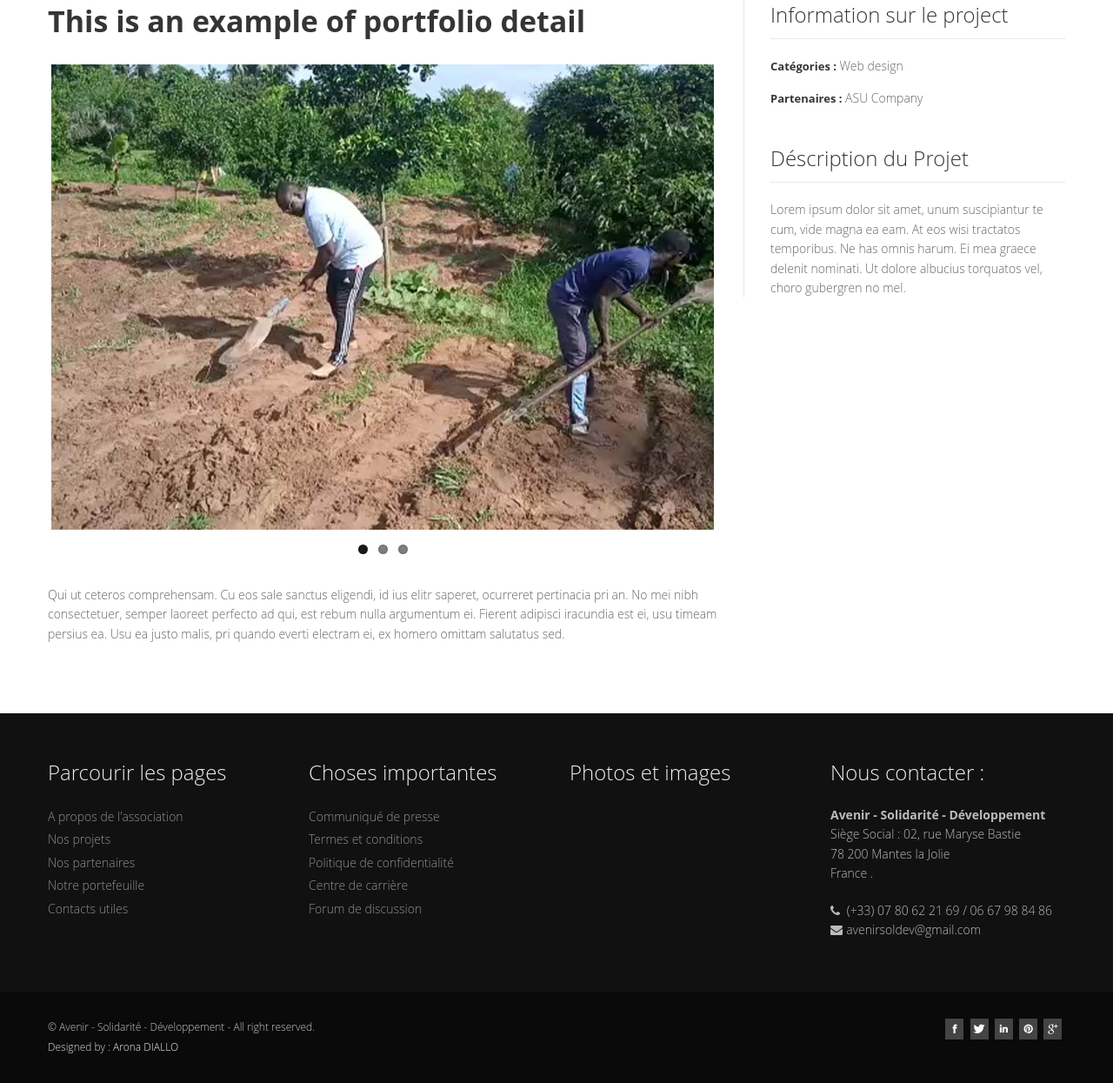
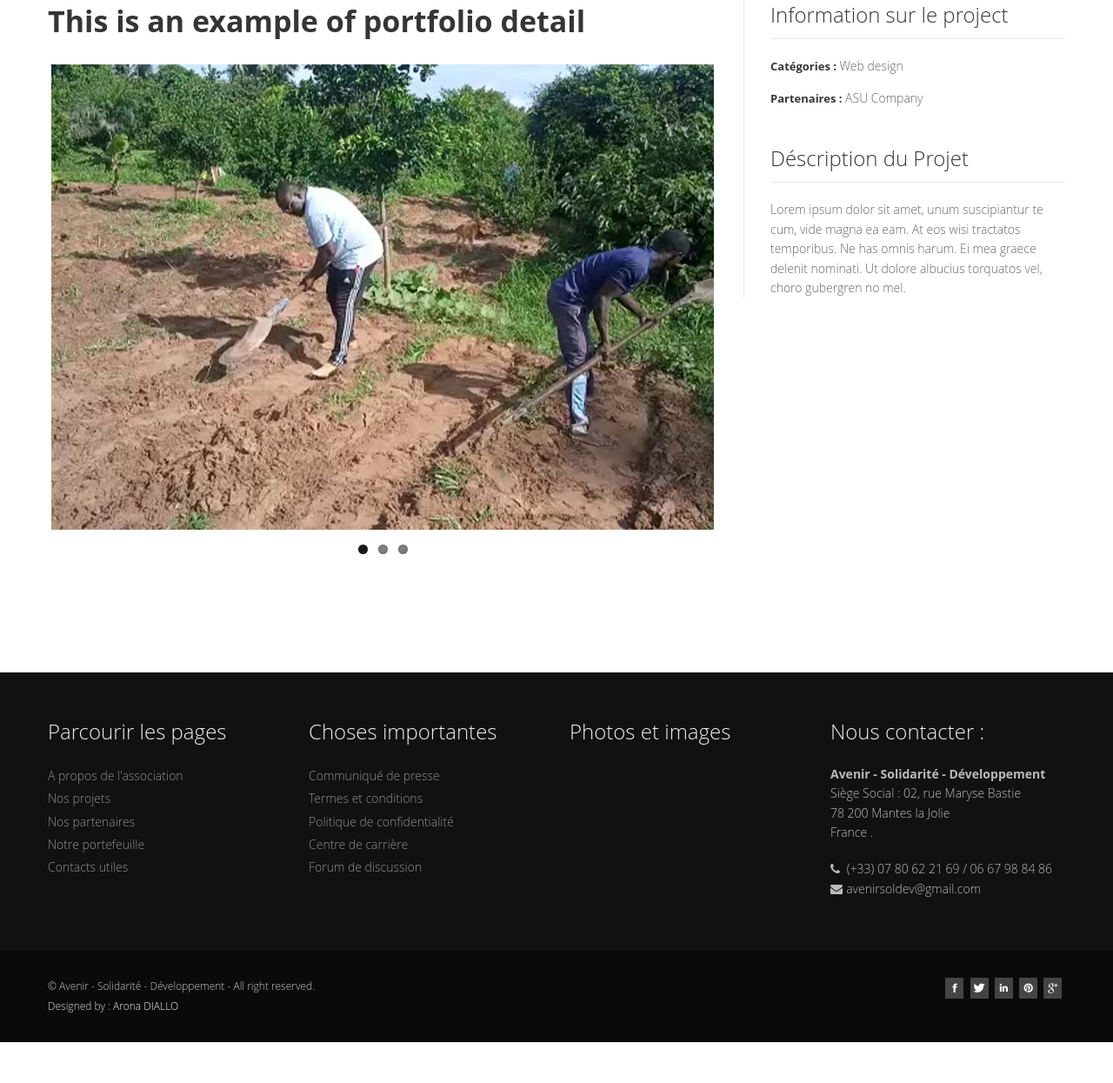
Before and after one commit to Roun1974/Association, a Symfony app: template templates/main/futurs.html.twig in a window 1280 px wide. Shown: the part 909-2154 px from the top of the page at 87% size. After the commit the page ends 2107 px from the top, so only its background shows below. Run offline with Twig, Linux system fonts and the light colour scheme; the template is opened without the code that fills it, so the values that code supplies are empty; some libraries are stand-ins or nearby versions.

Commit message:
creation des pages projets

```diff
--- a/templates/main/futurs.html.twig
+++ b/templates/main/futurs.html.twig
@@ -48,10 +48,14 @@
                 </div>
                 <!-- end flexslider -->
               </div>
-              <p>
-                Qui ut ceteros comprehensam. Cu eos sale sanctus eligendi, id ius elitr saperet, ocurreret pertinacia pri an. No mei nibh consectetuer, semper laoreet perfecto ad qui, est rebum nulla argumentum ei. Fierent adipisci iracundia est ei, usu timeam persius
-                ea. Usu ea justo malis, pri quando everti electram ei, ex homero omittam salutatus sed.
-              </p>
+             <div class="row">
+
+        {% for projetFutur in projetFuturs %}
+            <section class="col-4 mt-5">
+                <h2 class="text-center">{{ projetFutur.nom }}</h2>
+                <p>{{ projetFutur.description }}</p>
+            </section>
+        {% endfor %}
             </article>
           </div>
           <div class="span4">
```
